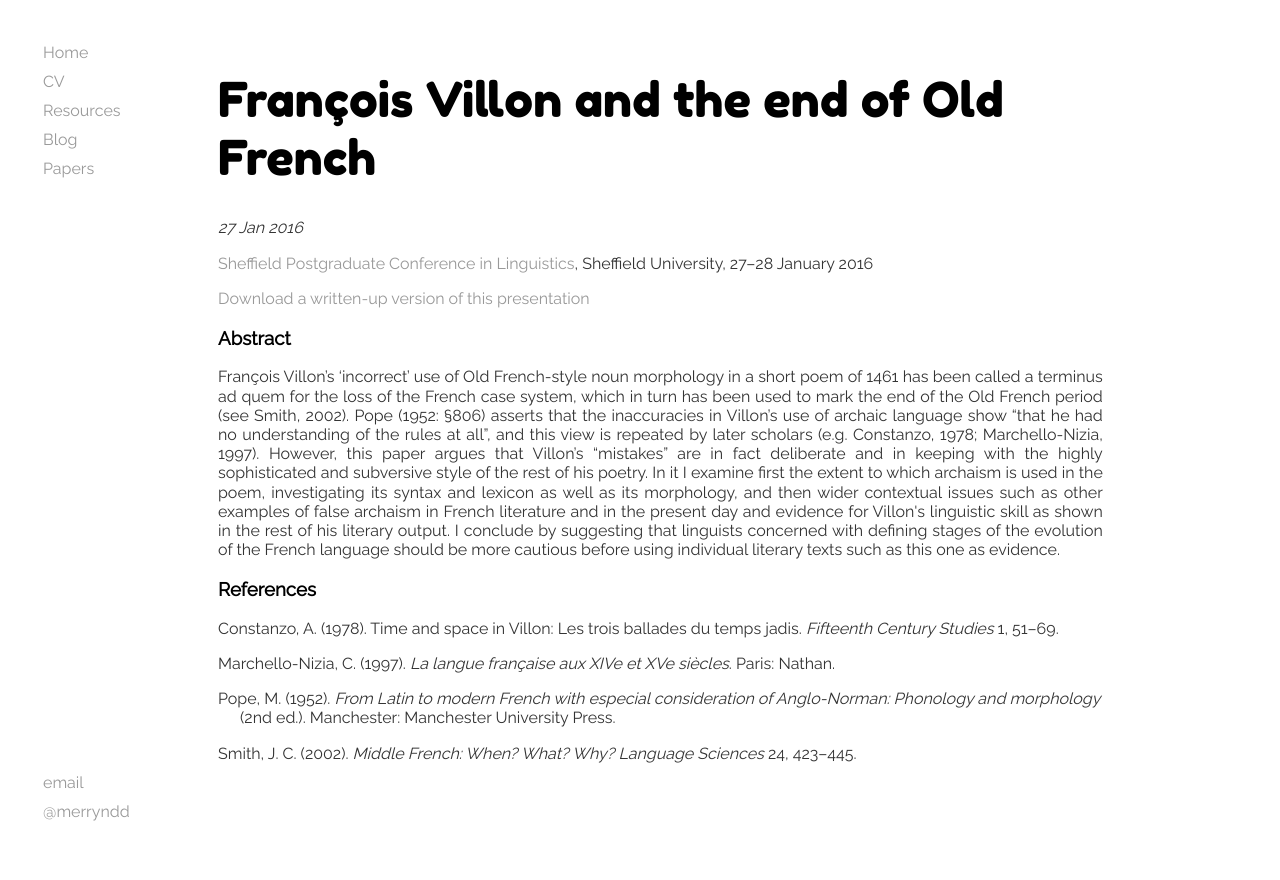
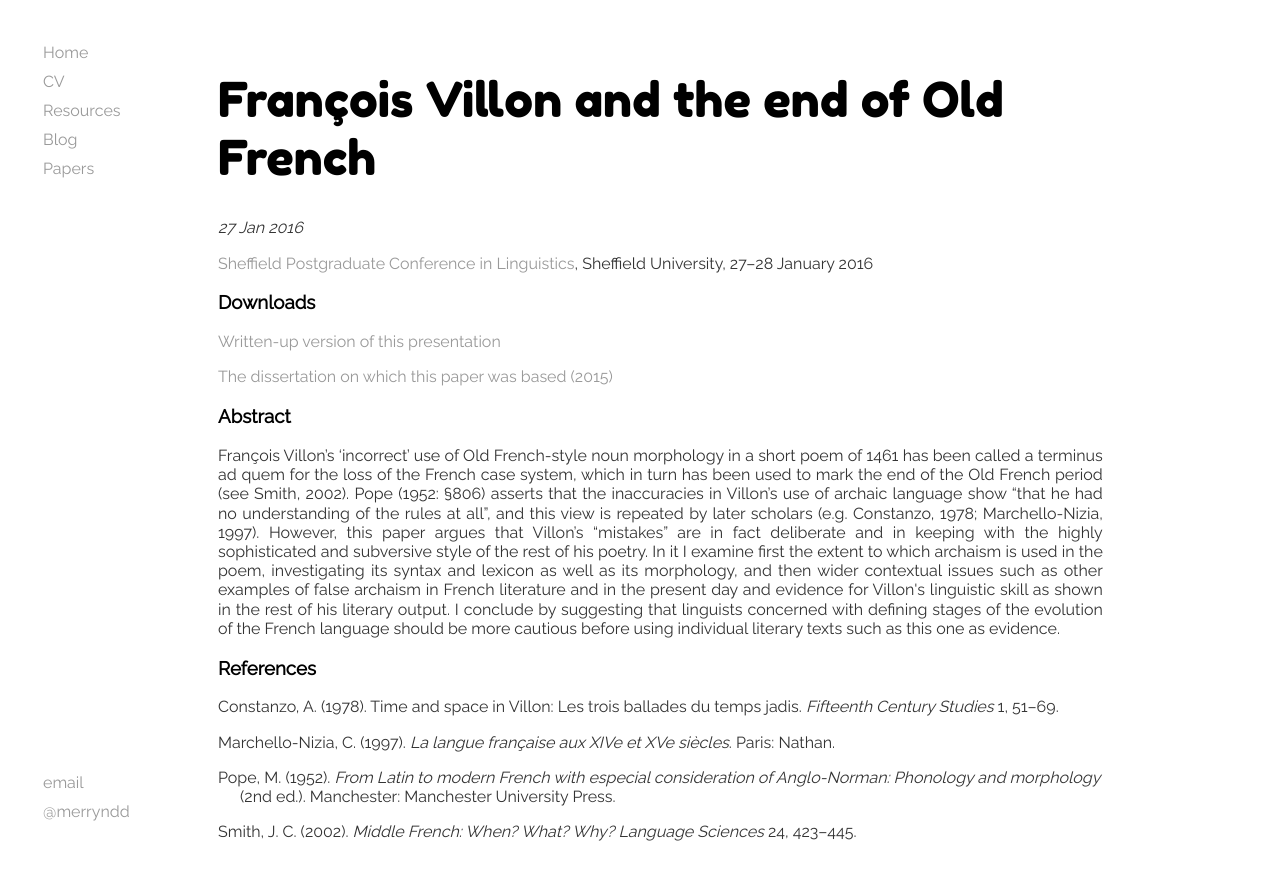
Before and after one commit to merryndd/merryndd.github.io, a Jekyll site: the page built from _posts/2016-01-27-villon.html, in a window 1280 px wide. Shown: the top 880 px of the page. Built offline with Jekyll 4.4.1, drawn with Linux system fonts in a browser that asks for light colours.

Commit message:
Update 2016-01-27-villon.html

```diff
--- a/_posts/2016-01-27-villon.html
+++ b/_posts/2016-01-27-villon.html
@@ -6,7 +6,10 @@ categories: [papers]
 ---
 <p><a href="https://sheflingpgc.wordpress.com/">Sheffield Postgraduate Conference in Linguistics</a>, Sheffield University, 27–28 January 2016</p>
 
-<p><a href="https://www.academia.edu/20963881/Fran%C3%A7ois_Villon_and_the_end_of_Old_French">Download a written-up version of this presentation</a></p>
+<h3>Downloads</h3>
+<p><a href="https://www.academia.edu/20963881">Written-up version of this presentation</a></p>
+
+<p><a href="http://www.academia.edu/14473437">The dissertation on which this paper was based (2015)</a></p>
 
 <h3>Abstract</h3>
 <p>François Villon’s ‘incorrect’ use of Old French-style noun morphology in a short poem of 1461 has been called a terminus ad quem for the loss of the French case system, which in turn has been used to mark the end of the Old French period (see Smith, 2002). Pope (1952: §806) asserts that the inaccuracies in Villon’s use of archaic language show “that he had no understanding of the rules at all”, and this view is repeated by later scholars (e.g. Constanzo, 1978; Marchello-Nizia, 1997). However, this paper argues that Villon’s “mistakes” are in fact deliberate and in keeping with the highly sophisticated and subversive style of the rest of his poetry. In it I examine first the extent to which archaism is used in the poem, investigating its syntax and lexicon as well as its morphology, and then wider contextual issues such as other examples of false archaism in French literature and in the present day and evidence for Villon's linguistic skill as shown in the rest of his literary output. I conclude by suggesting that linguists concerned with defining stages of the evolution of the French language should be more cautious before using individual literary texts such as this one as evidence.</p>
```
